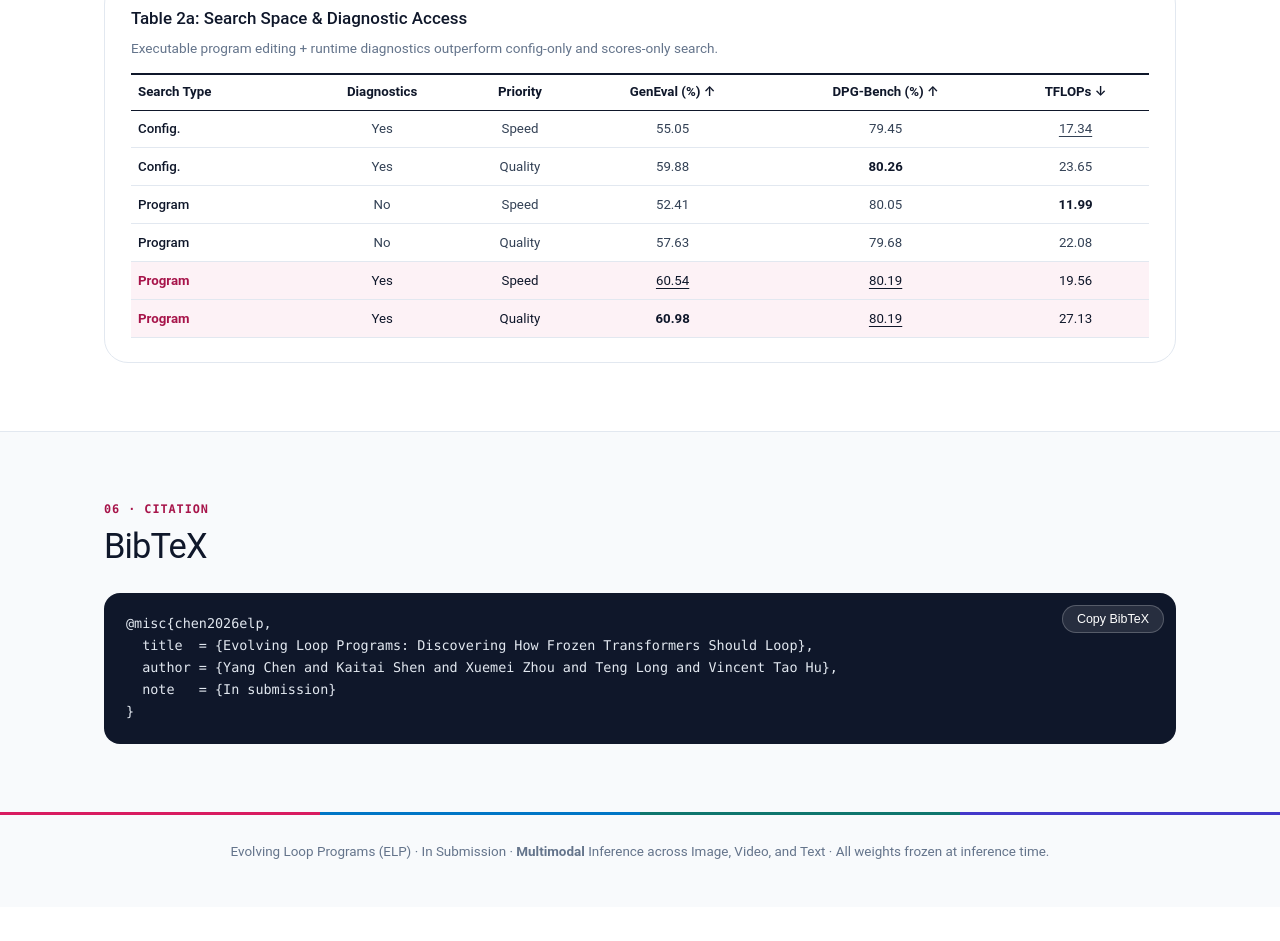
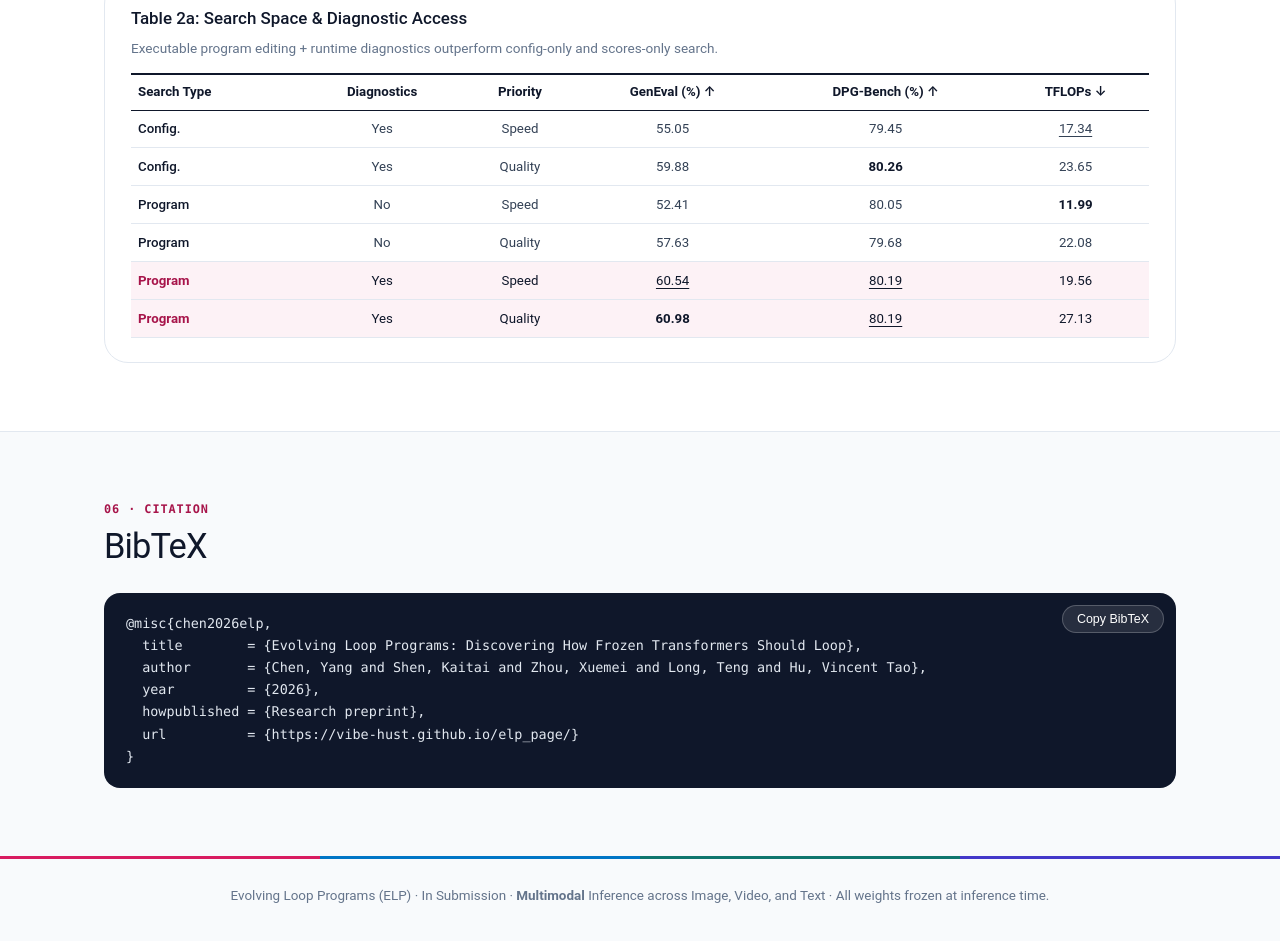
Before and after one commit to vibe-hust/elp_page, a plain HTML site: page index.html in a window 1280 px wide. Shown: the part 9444-10385 px from the top of the page. Before the commit the page ends 10351 px from the top, so only its background shows below. Drawn offline with Linux system fonts and the light colour scheme.

Commit message:
Complete BibTeX citation entry with year and project URL

```diff
--- a/index.html
+++ b/index.html
@@ -761,9 +761,11 @@
       <div class="bib-wrap">
         <button type="button" class="copy-btn" id="copyBibBtn">Copy BibTeX</button>
         <pre class="bib-code" id="bibText">@misc{chen2026elp,
-  title  = {Evolving Loop Programs: Discovering How Frozen Transformers Should Loop},
-  author = {Yang Chen and Kaitai Shen and Xuemei Zhou and Teng Long and Vincent Tao Hu},
-  note   = {In submission}
+  title        = {Evolving Loop Programs: Discovering How Frozen Transformers Should Loop},
+  author       = {Chen, Yang and Shen, Kaitai and Zhou, Xuemei and Long, Teng and Hu, Vincent Tao},
+  year         = {2026},
+  howpublished = {Research preprint},
+  url          = {https://vibe-hust.github.io/elp_page/}
 }</pre>
       </div>
     </div>
```
